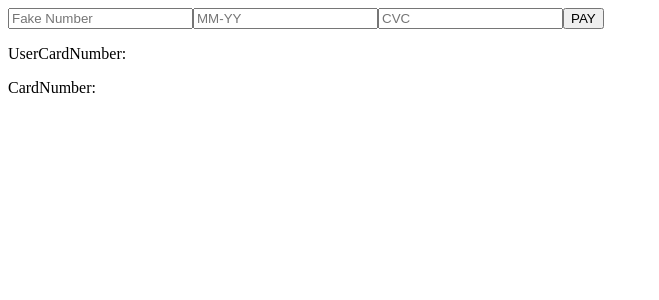
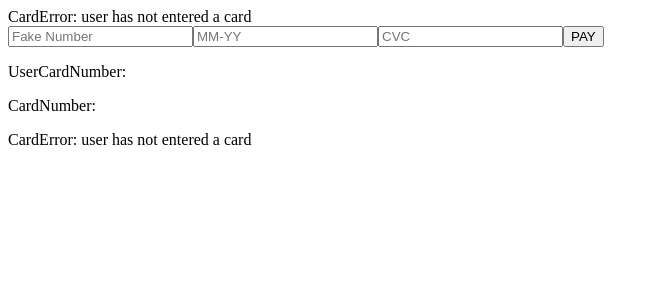
Before and after one commit to m-thompson-code/rxjs-academy, an Angular app: page / in a window 1280 px wide. Shown: the top 300 px of the page, without its empty margins (0-659 px from the left). Built offline with nearby package versions, Linux system fonts and the light colour scheme.

Commit message:
Card error

```diff
--- a/src/app/app.component.html
+++ b/src/app/app.component.html
@@ -1,5 +1,5 @@
 <form autocomplete="off">
-    <div class="message"></div>
+    <div class="message">CardError: {{ cardError | async }}</div>
 
     <input type="text" name="fakeNumber" placeholder="Fake Number"
         (input)="handleFakeNumberInput($event)"/>
@@ -19,3 +19,6 @@
 <p>
     CardNumber: {{ cardNumber | async }}
 </p>
+<p>
+    CardError: {{ cardError | async }}
+</p>
--- a/src/app/app.component.ts
+++ b/src/app/app.component.ts
@@ -5,6 +5,14 @@ import { map } from 'rxjs/operators';
 
 const getCleanCardNumber = (cardNumber: string): string => {
     return (cardNumber || '').replace(/[\s-]/g, "");
+}
+
+const isEmpty = (value: any): boolean => {
+    return !value;
+}
+
+const hasLengthOf = (str: string, expectedLength: number): boolean => {
+    return (str || '').length === expectedLength;
 }
 
 @Component({
@@ -15,6 +23,7 @@ const getCleanCardNumber = (cardNumber: string): string => {
 export class AppComponent implements OnInit {
     public userCardNumber!: BehaviorSubject<string>;
     public cardNumber!: Observable<string>;
+    public cardError!: Observable<string>;
     private _sub!: Subscription;
 
     public ngOnInit(): void {
@@ -22,9 +31,23 @@ export class AppComponent implements OnInit {
 
         this.userCardNumber = new BehaviorSubject<string>('');
 
-        const mapToCleanCardNumber = map(getCleanCardNumber);
+        const mapCleanCardNumber = map(getCleanCardNumber);
 
-        this.cardNumber = this.userCardNumber.pipe(mapToCleanCardNumber);
+        this.cardNumber = this.userCardNumber.pipe(mapCleanCardNumber);
+
+        const mapCardError = map((cardNumber: string) => {
+            if (isEmpty(cardNumber)) {
+                return 'user has not entered a card';
+            }
+
+            if (!hasLengthOf(cardNumber, 16)) {
+                return 'the card number is not 16 digits';
+            }
+
+            return '';
+        });
+
+        this.cardError = this.userCardNumber.pipe(mapCardError);
     }
 
     public handleFakeNumberInput(event: Event): void {
```
